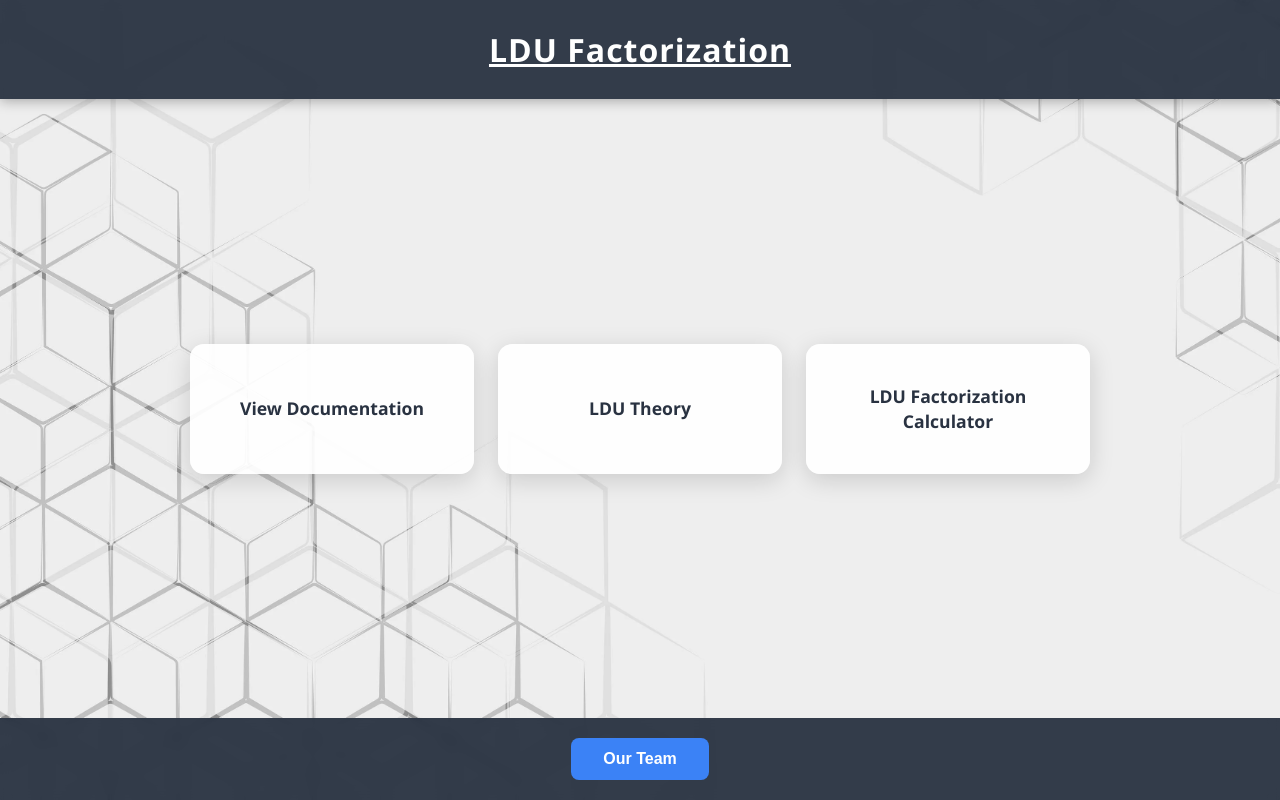
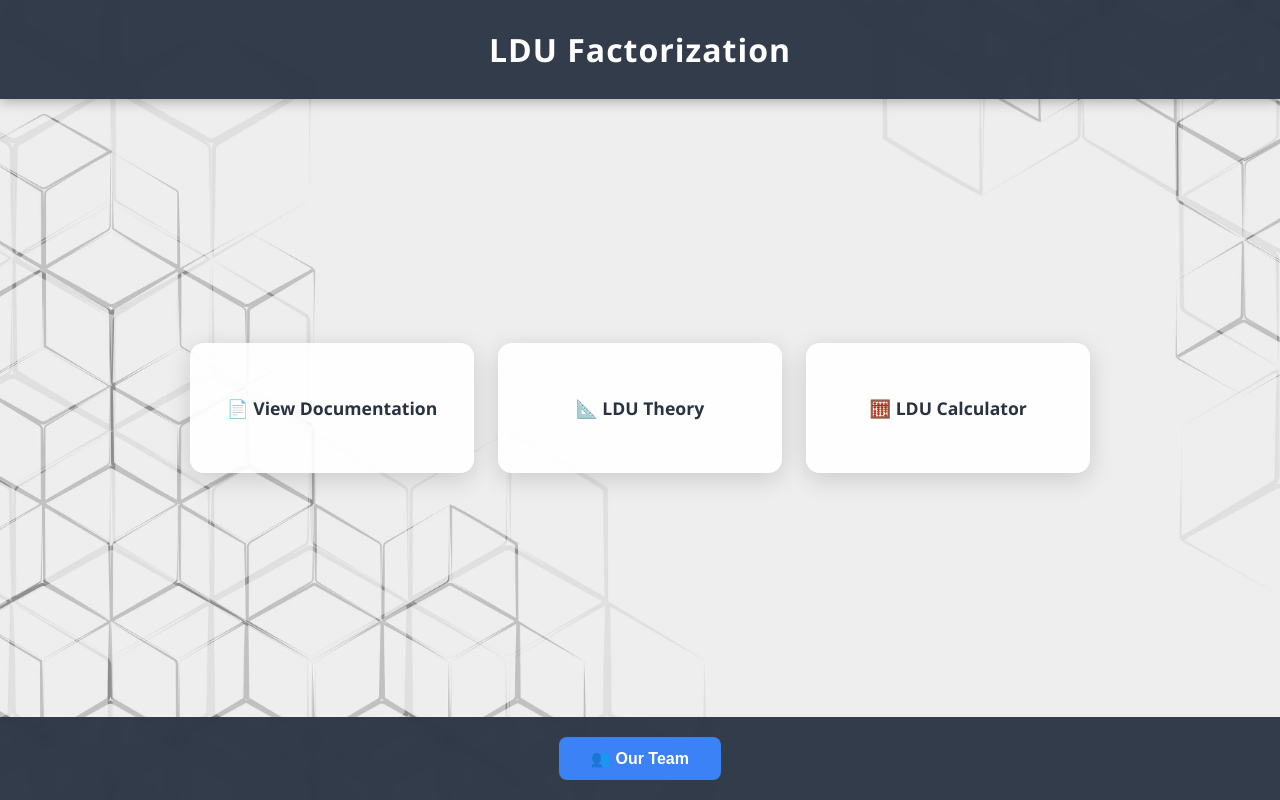
Before and after one commit to Janu-Chaudhary/LDU-ASSIGNMENT, a plain HTML site: page main.html in a window 1280 px wide. Drawn offline with Linux system fonts and the light colour scheme.

Commit message:
Enhance main.html with icons and remove underline
Updated links and headings to include icons for better visual appeal.

```diff
--- a/main.html
+++ b/main.html
@@ -8,28 +8,26 @@
 </head>
 <body>
   <header>
-    <u><h1>LDU Factorization</h1></u>
+    <h1>LDU Factorization</h1>
   </header>
 
   <main>
     <div class="content-container">
       <div>
-        <a href="documentation.html" >View Documentation</a>
-      </div>
-       <div>
-        <a href="theory.html" > LDU Theory</a>
+        <a href="documentation.html">📄 View Documentation</a>
       </div>
       <div>
-        <a href="Ldu.html" > LDU Factorization Calculator</a>
+        <a href="theory.html">📐 LDU Theory</a>
       </div>
-
+      <div>
+        <a href="Ldu.html">🧮 LDU Calculator</a>
+      </div>
     </div>
   </main>
 
   <footer>
     <div class="team">
-
-      <a href="Group.html"><button>Our Team</button></a>
+      <a href="Group.html"><button>👥 Our Team</button></a>
     </div>
   </footer>
 </body>
```
